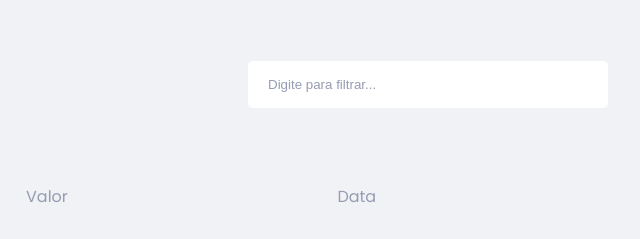
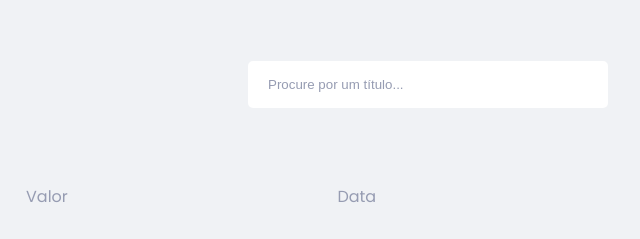
Before and after one commit to maiullyDev/my-finances, a plain HTML site: page index.html in a window 1280 px wide. Shown: the part 322-561 px from the top of the page, 640-1280 px from the left. Drawn offline with Linux system fonts and the light colour scheme.

Commit message:
Mudança no placeholder do campo de pesquisa

```diff
--- a/index.html
+++ b/index.html
@@ -47,7 +47,7 @@
           <h2>Suas transações</h2>
           <input
             type="text"
-            placeholder="Digite para filtrar..."
+            placeholder="Procure por um título..."
             id="searchField"
           />
         </div>
```
